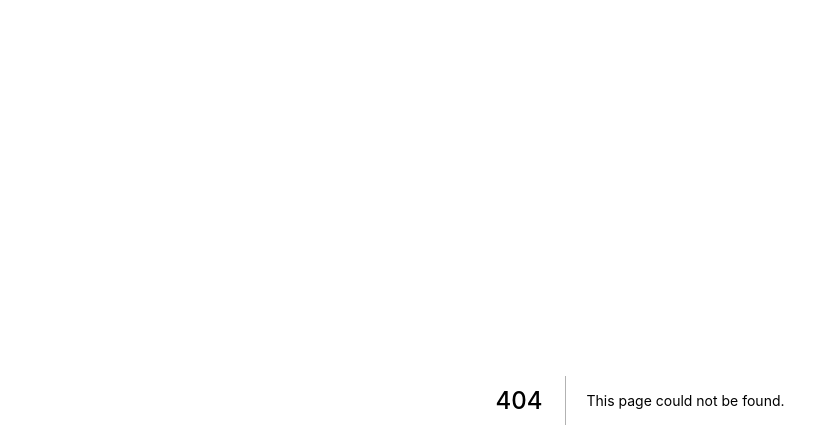
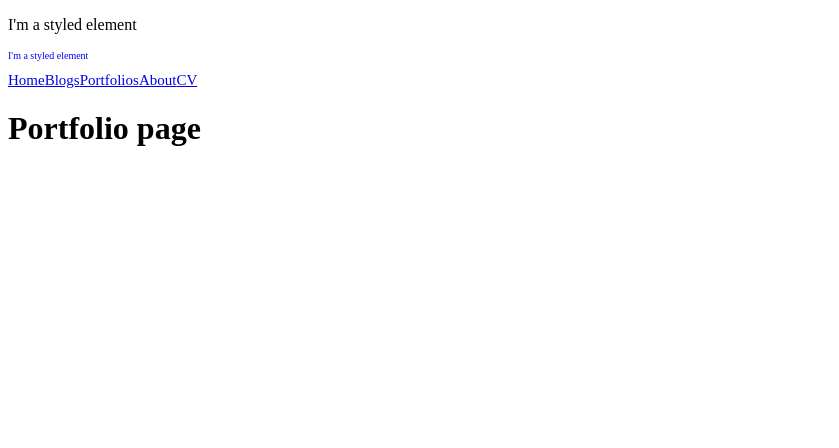
Before and after one commit to sherzing/next-portfolio, a Next.js app: page /portfolio in a window 1280 px wide. Before the commit this address had no page. Shown: the top 448 px of the page, without its empty margins (0-839 px from the left). Built offline with nearby package versions, Linux system fonts and the light colour scheme.

Commit message:
dynamic links and queries

```diff
--- /dev/null
+++ b/pages/portfolio.js
@@ -0,0 +1,19 @@
+import React from 'react'
+import { withRouter } from 'next/router'
+import BaseLayout from '../components/layouts/BaseLayout'
+
+
+class Portfolio extends React.Component {
+
+    render() {
+        return (
+            <BaseLayout>
+                <h1>Portfolio page</h1>
+                <h2>{this.props.router.query.title}</h2>
+            </BaseLayout>
+        )
+    }
+}
+
+
+export default withRouter(Portfolio)
```
Also changed, not shown: pages/portfolios.js (+6 -1 lines).
